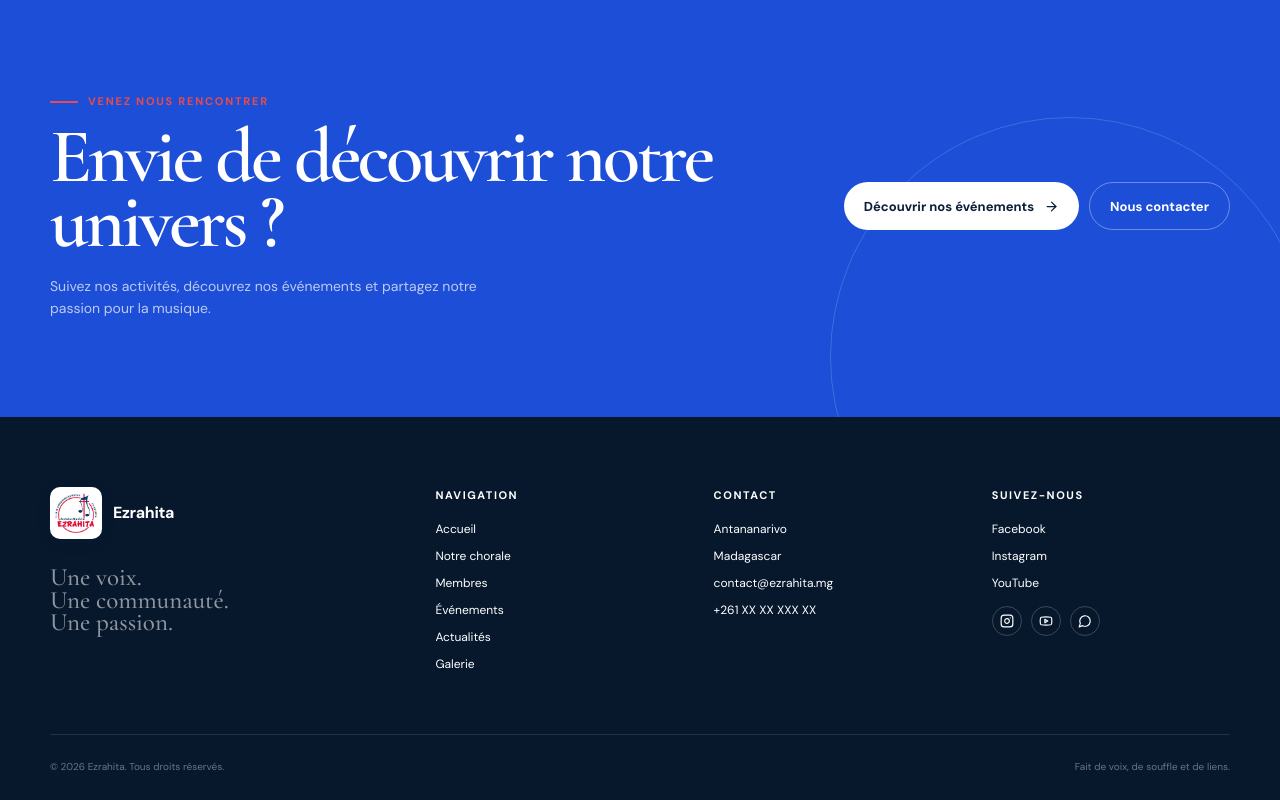
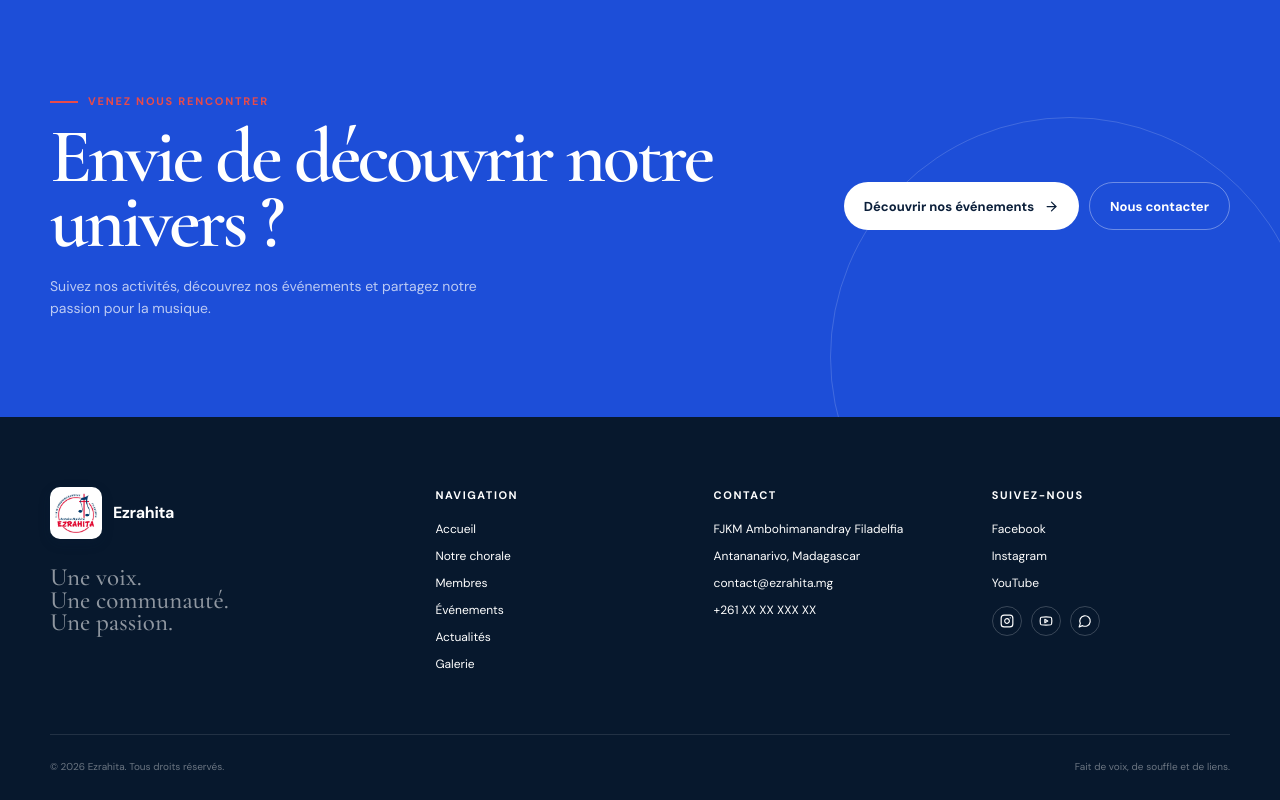
Before and after one commit to ImRanto/ezrahita, a React (Vite) app: page / in a window 1280 px wide. Shown: the part 6639-7439 px from the top of the page. Built offline with nearby package versions, Linux system fonts and the light colour scheme.

Commit message:
fix: update contact details for accuracy in Footer and Contact components

```diff
--- a/src/components/Footer.jsx
+++ b/src/components/Footer.jsx
@@ -48,8 +48,8 @@ export default function Footer() {
           </FooterColumn>
 
           <FooterColumn title="Contact">
-            <span className="text-white/56 text-xs">Antananarivo</span>
-            <span className="text-white/56 text-xs">Madagascar</span>
+            <span className="text-white/56 text-xs">FJKM Ambohimanandray Filadelfia</span>
+            <span className="text-white/56 text-xs">Antananarivo, Madagascar</span>
             <a
               href="mailto:contact@ezrahita.mg"
               className="text-white/56 text-xs transition-colors hover:text-white"
--- a/src/pages/Contact.jsx
+++ b/src/pages/Contact.jsx
@@ -7,7 +7,7 @@ import FormField from "../components/FormField.jsx";
 import Toast from "../components/Toast.jsx";
 
 const contactItems = [
-  { icon: MapPin, title: "Nous trouver", detail: "Antananarivo, Madagascar" },
+  { icon: MapPin, title: "Nous trouver", detail: "FJKM Ambohimanandray Filadelfia, Antananarivo" },
   { icon: MessageCircle, title: "Nous écrire", detail: "contact@ezrahita.mg" },
   { icon: Clock3, title: "Répétitions", detail: "Chaque samedi, 18h30" },
 ];
```
